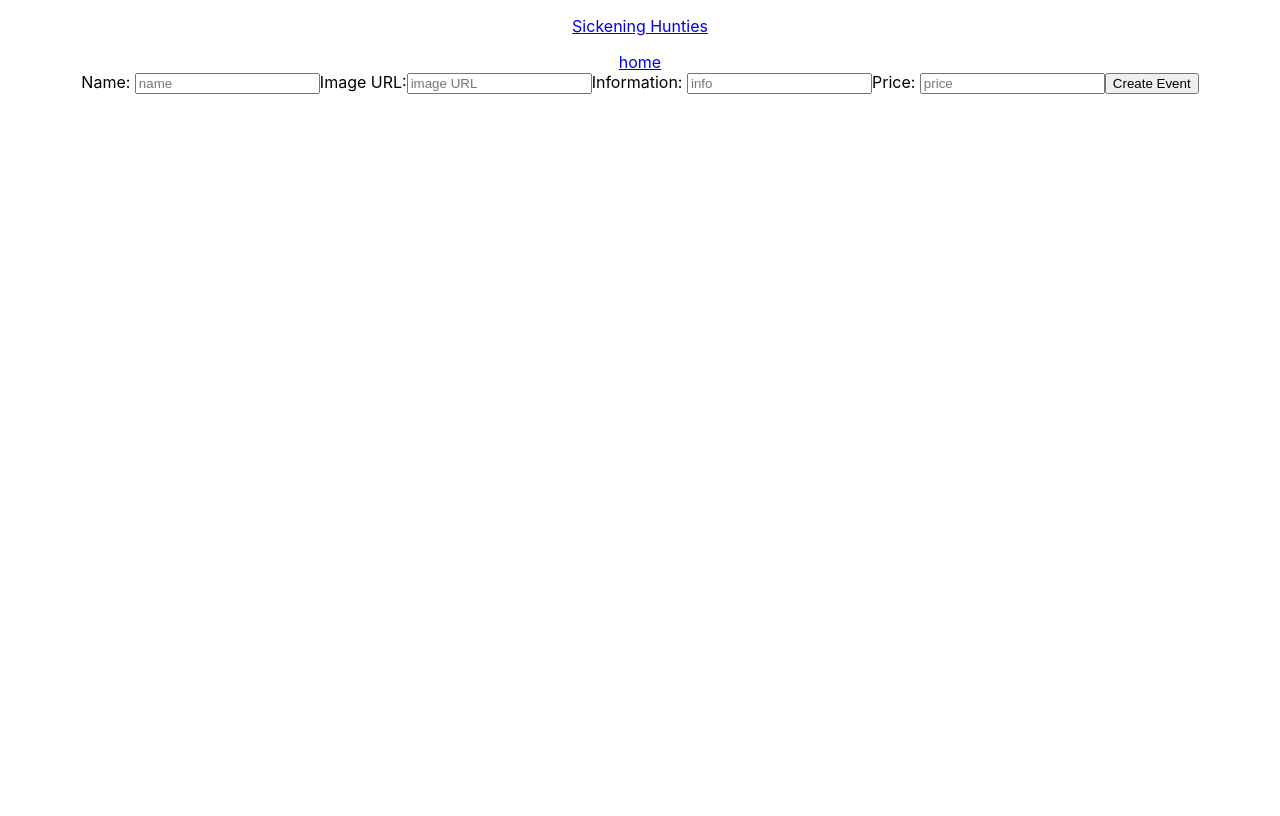
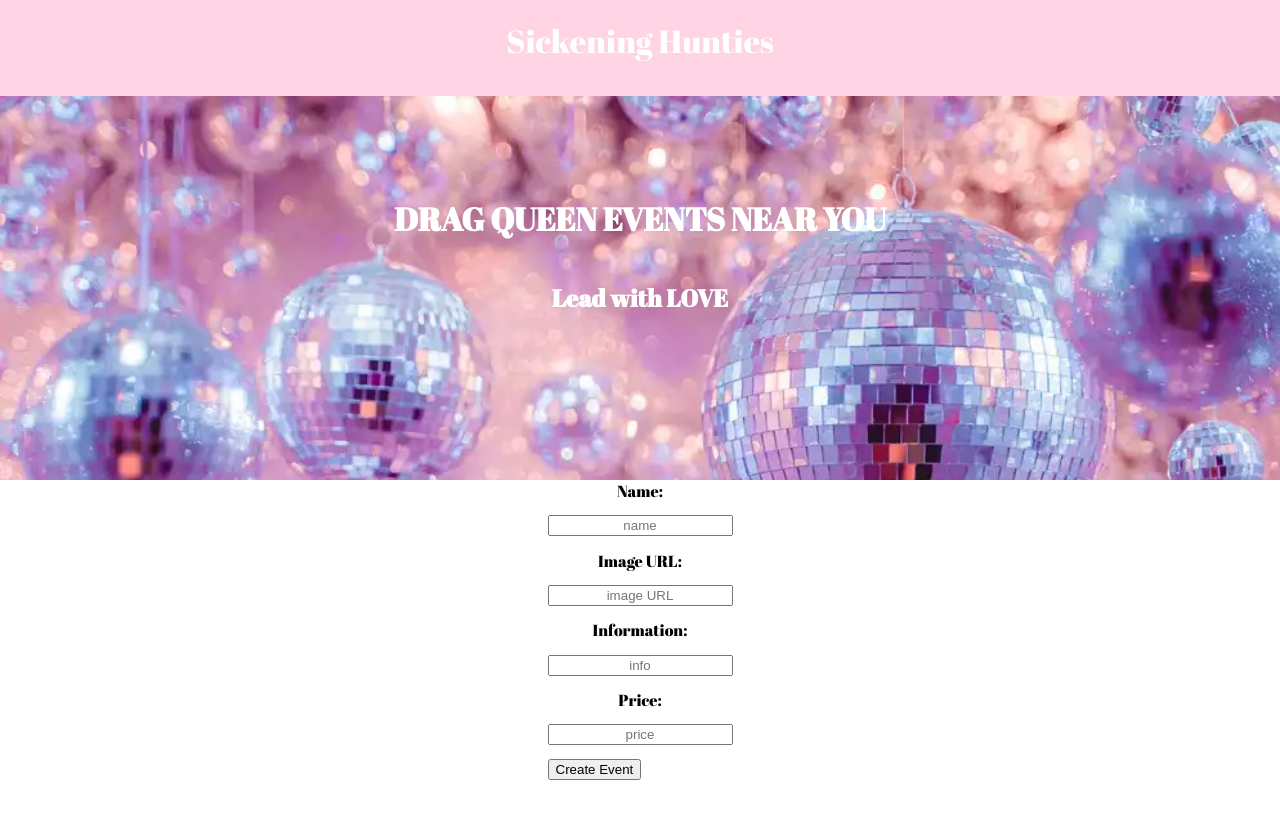
Before and after one commit to ellzmarie/sickening-rails-react-frontend, a React (Create React App) app: page /create in a window 1280 px wide. Built offline with nearby package versions, Linux system fonts and the light colour scheme; no server answers.

Commit message:
updates css

```diff
--- a/src/App.js
+++ b/src/App.js
@@ -1,11 +1,13 @@
 import './App.css';
 import Header from "./components/Header"
 import Main from "./components/Main"
+import Banner from "./components/Banner"
 
 function App() {
   return (
     <div className="App">
       <Header />
+      <Banner />
       <Main />
     </div>
   );
--- /dev/null
+++ b/src/components/Banner.jsx
@@ -0,0 +1,20 @@
+function Banner(props) {
+    return (
+        <div className="banner">
+            <div className="about">
+                <h1>
+                   DRAG QUEEN EVENTS NEAR YOU
+                </h1>
+            </div>
+            <div className="promo">
+                <h2>
+                    Lead with LOVE
+                </h2>
+                <h3>
+
+                </h3>
+            </div>
+        </div>
+    )
+}
+export default Banner;
--- a/src/components/Header.jsx
+++ b/src/components/Header.jsx
@@ -9,10 +9,10 @@ function Header(props) {
       </Link>
     </nav>
 
-    <div className="topnav">
+    {/* <div className="topnav">
       <Link to="#">home</Link>
 
-    </div>
+    </div> */}
     </>
   )
 }
--- a/src/index.css
+++ b/src/index.css
@@ -1,13 +1,169 @@
+@import url('https://fonts.googleapis.com/css2?family=Abril+Fatface&family=Anton&family=Bebas+Neue&family=Poppins:ital@0;1&family=Staatliches&display=swap');
+
 body {
   margin: 0;
-  font-family: -apple-system, BlinkMacSystemFont, 'Segoe UI', 'Roboto', 'Oxygen',
-    'Ubuntu', 'Cantarell', 'Fira Sans', 'Droid Sans', 'Helvetica Neue',
-    sans-serif;
-  -webkit-font-smoothing: antialiased;
-  -moz-osx-font-smoothing: grayscale;
+  padding: 0;
+  font-family: 'Abril Fatface';
 }
 
-code {
-  font-family: source-code-pro, Menlo, Monaco, Consolas, 'Courier New',
-    monospace;
+.header {
+  height: 4em;
+  background-color: #ffd4e5;
+  font-size: 1.5em;
+  display: flex;
+  justify-content: center;
+  align-items: center;
+  text-align: center;
+
 }
+
+.app-title {
+  display: flex;
+}
+
+.app-name {
+  font-size: xx-large;
+}
+
+p {
+  margin-top: .5em;
+}
+
+a {
+  text-decoration: none;
+  color: white;
+}
+
+.stock-kawaii-app-icon {
+  height: 3em;
+  margin-right: .5em;
+}
+
+.create-link {
+  height: 30px;
+  margin-left: auto;
+}
+
+.create-link-container {
+  margin-left: auto
+}
+
+.banner {
+  height: 24em;
+  background-image:  url('../img/discoballs-dragevent.jpeg');
+  background-size: cover;
+  background-repeat: no-repeat;
+  color: white;
+  justify-content: center;
+}
+
+.about {
+  display: flex;
+  justify-content: center;
+  text-align: center;
+  align-items: center;
+  padding-top: 5em;
+}
+
+.promo {
+  display: flex;
+  justify-content: center;
+  text-align: center;
+  align-items: center;
+}
+
+section {
+  display: flex;
+  justify-content: space-evenly;
+  flex-wrap: wrap;
+}
+
+.snowpad {
+  color:rgb(0, 0, 0);
+  display: inline-flex;
+  font-size: medium;
+  flex-direction: column;
+  justify-content: space-around;
+  height:17%;
+  width: 28%;
+  border: 5px solid rgb(246, 177, 209);
+  border-radius: 5px;
+  font-size: 13px;
+  padding: 10px 10px 10px 10px;
+  margin: 10px 10px 10px 10px;
+}
+
+.create-page {
+  height: 21em;
+  display: flex;
+}
+
+.snowpad-show {
+  display: flex;
+  flex-direction: column ;
+}
+
+.show-form {
+  margin-left: 43%;
+}
+
+input {
+  display: flex;
+  justify-content: center;
+  align-items: center;
+  text-align: center;
+  margin-top: 1em;
+  margin-bottom: 1em;
+}
+
+.snowpad-image-show {
+  display: flex;
+  margin-left:33%;
+  max-width: 500px;
+  max-height: 500px;
+}
+
+.show-info {
+  margin-left: 38%
+}
+
+* {
+  box-sizing: border-box;
+}
+
+/* Create two equal columns that floats next to each other */
+.column {
+  float: left;
+  width: 25%;
+  padding: 5px 5px 5px 80px;
+}
+
+.row {
+  background-color: rgb(246, 177, 209);
+}
+
+/* Clear floats after the columns */
+.row:after {
+  content: "";
+  display: table;
+  clear: both;
+}
+
+.fa {
+  padding: 20px;
+  font-size: 30px;
+  width: 50px;
+  text-align: center;
+  text-decoration: none;
+  margin: 5px 2px;
+  border-radius: 50%;
+}
+
+.fa:hover {
+  opacity: 0.7;
+}
+
+.fa-linkedin {
+  background: #9c84c2;
+  color: white;
+}
--- a/src/pages/Create.jsx
+++ b/src/pages/Create.jsx
@@ -21,7 +21,7 @@ function Create(props) {
 
     const handleSubmit = (event) => {
         event.preventDefault()
-        props.createSnowpads(newForm)
+        props.createDragEvents(newForm)
 
         setNewForm({
             event_title: "",
```
Also changed, not shown: img/discoballs-dragevent.jpeg (added).
